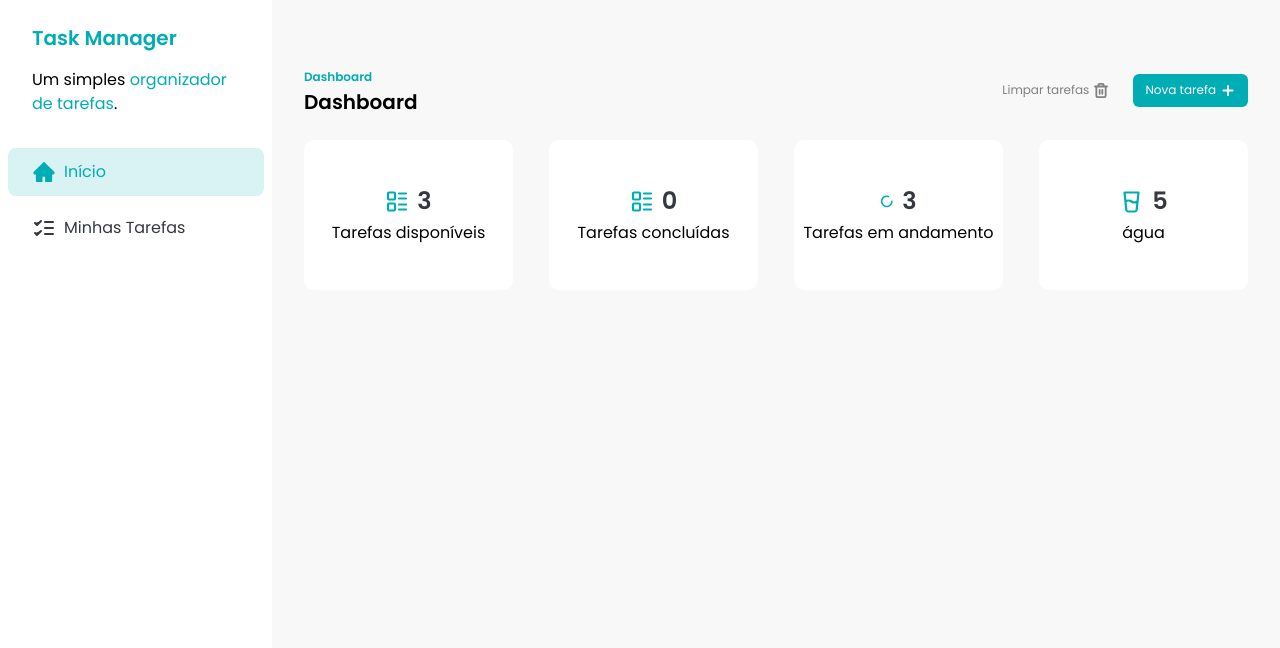
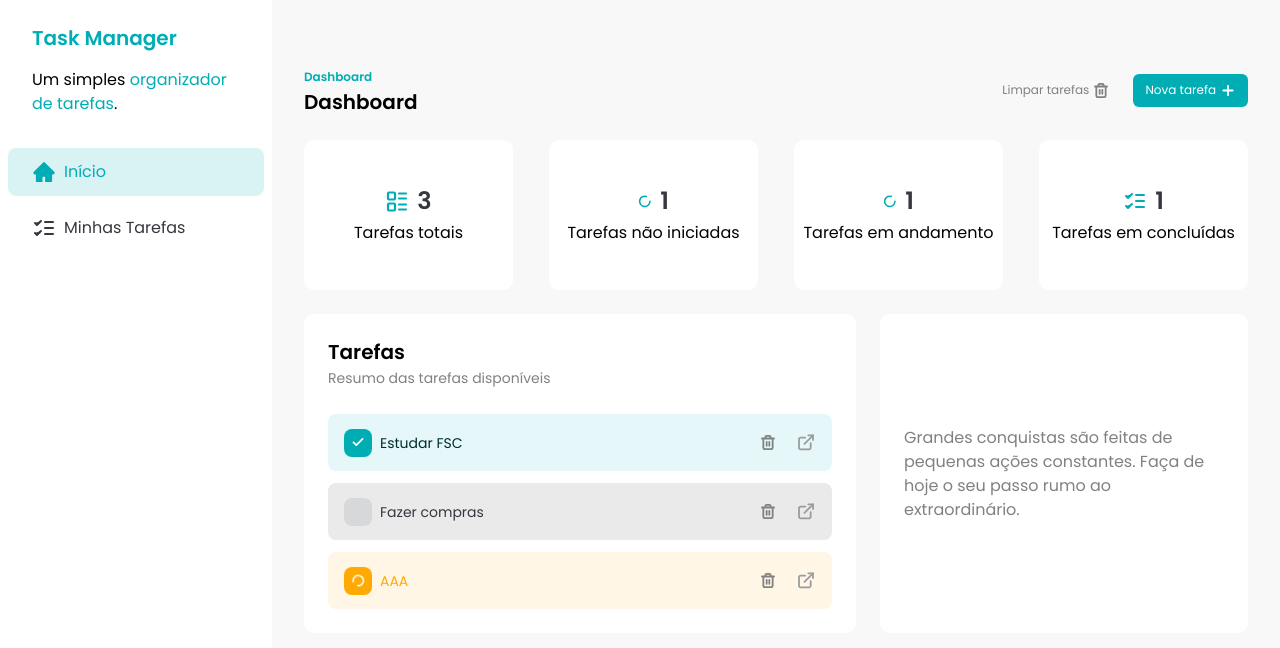
Before and after one commit to CristopherMartarello/task-manager, a React (Vite) app: page / in a window 1280 px wide. Shown: the top 648 px of the page. Built offline with nearby package versions, Linux system fonts and the light colour scheme; data requests are answered from the project's data file.

Commit message:
feat: add Home Page

```diff
--- a/db.json
+++ b/db.json
@@ -5,14 +5,14 @@
       "title": "Estudar FSC",
       "description": "Estudar para a prova de FSC",
       "time": "morning",
-      "status": "in_progress"
+      "status": "done"
     },
     {
       "id": "4",
       "title": "Fazer compras",
       "description": "Comparar os ingredientes para o jantar",
       "time": "afternoon",
-      "status": "in_progress"
+      "status": "not_started"
     },
     {
       "id": "a35f32dc-9f71-4491-a3d9-499086d4820e",
--- /dev/null
+++ b/src/components/DashboardCards.jsx
@@ -0,0 +1,47 @@
+import { LoaderIcon, Tasks2Icon, TasksIcon } from '../assets/icons';
+import { useGetTasks } from '../hooks/data/use-get-tasks';
+import DashboardCard from './DashboardCard';
+
+const DashboardCards = () => {
+  const { data: tasks } = useGetTasks();
+
+  const notStartedTasks = tasks?.filter(
+    (task) => task.status === 'not_started'
+  ).length;
+  const inProgressTasks = tasks?.filter(
+    (task) => task.status === 'in_progress'
+  ).length;
+  const doneTasks = tasks?.filter((task) => task.status === 'done').length;
+
+  return (
+    <div className="grid grid-cols-4 gap-9">
+      <DashboardCard
+        icon={<Tasks2Icon />}
+        mainText={tasks?.length}
+        secondaryText="Tarefas totais"
+      />
+      <DashboardCard
+        icon={<LoaderIcon />}
+        mainText={notStartedTasks}
+        secondaryText="Tarefas não iniciadas"
+      />
+      <DashboardCard
+        icon={<LoaderIcon />}
+        mainText={inProgressTasks}
+        secondaryText="Tarefas em andamento"
+      />
+      <DashboardCard
+        icon={<TasksIcon />}
+        mainText={doneTasks}
+        secondaryText="Tarefas em concluídas"
+      />
+      {/* <DashboardCard
+        icon={<GlassWaterIcon />}
+        mainText={5}
+        secondaryText="Água"
+      /> */}
+    </div>
+  );
+};
+
+export default DashboardCards;
--- a/src/pages/Home.jsx
+++ b/src/pages/Home.jsx
@@ -1,43 +1,37 @@
-import { GlassWaterIcon, LoaderIcon, Tasks2Icon } from '../assets/icons';
-import DashboardCard from '../components/DashboardCard';
+import DashboardCards from '../components/DashboardCards';
 import Header from '../components/Header';
 import Sidebar from '../components/Sidebar';
+import TaskItem from '../components/TaskItem';
 import { useGetTasks } from '../hooks/data/use-get-tasks';
 
 const HomePage = () => {
   const { data: tasks } = useGetTasks();
-
-  const inProgressTasks = tasks?.filter(
-    (task) => task.status === 'in_progress'
-  ).length;
-  const doneTasks = tasks?.filter((task) => task.status === 'done').length;
-
   return (
     <div className="flex">
       <Sidebar />
       <div className="w-full space-y-6 px-8 py-16">
         <Header subtitle="Dashboard" title="Dashboard" />
-        <div className="grid grid-cols-4 gap-9">
-          <DashboardCard
-            icon={<Tasks2Icon />}
-            mainText={tasks?.length}
-            secondaryText="Tarefas disponíveis"
-          />
-          <DashboardCard
-            icon={<Tasks2Icon />}
-            mainText={doneTasks}
-            secondaryText="Tarefas concluídas"
-          />
-          <DashboardCard
-            icon={<LoaderIcon />}
-            mainText={inProgressTasks}
-            secondaryText="Tarefas em andamento"
-          />
-          <DashboardCard
-            icon={<GlassWaterIcon />}
-            mainText={5}
-            secondaryText="água"
-          />
+        <DashboardCards />
+        <div className="grid grid-cols-[1.5fr,1fr] gap-6">
+          <div className="space-y-6 rounded-[10px] bg-white p-6">
+            <div>
+              <h3 className="text-xl font-semibold">Tarefas</h3>
+              <span className="text-sm text-brand-dark-gray">
+                Resumo das tarefas disponíveis
+              </span>
+            </div>
+            <div className="space-y-3">
+              {tasks?.map((task) => (
+                <TaskItem key={task.id} task={task} />
+              ))}
+            </div>
+          </div>
+          <div className="flex items-center justify-center space-y-6 rounded-[10px] bg-white p-6">
+            <p className="text-brand-dark-gray">
+              Grandes conquistas são feitas de pequenas ações constantes. Faça
+              de hoje o seu passo rumo ao extraordinário.
+            </p>
+          </div>
         </div>
       </div>
     </div>
```
